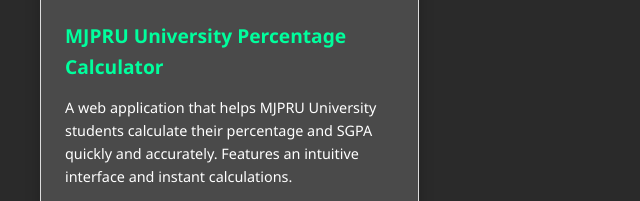
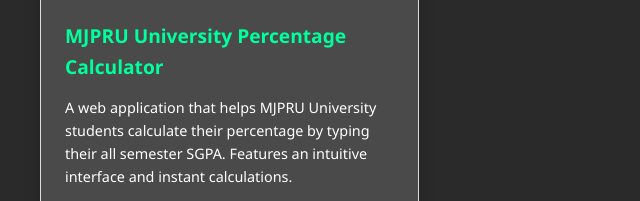
Before and after one commit to yash-123-dotcom/Personal-Portfolio, a plain HTML site: page index.html in a window 1280 px wide. Shown: the part 3051-3252 px from the top of the page, 0-640 px from the left. Drawn offline with Linux system fonts and the light colour scheme.

Commit message:
Update index.html

```diff
--- a/index.html
+++ b/index.html
@@ -380,7 +380,7 @@
                 </div>
                 <div class="project-info">
                     <h3>MJPRU University Percentage Calculator</h3>
-                    <p>A web application that helps MJPRU University students calculate their percentage and SGPA quickly and accurately. Features an intuitive interface and instant calculations.</p>
+                    <p>A web application that helps MJPRU University students calculate their percentage by typing their all semester SGPA. Features an intuitive interface and instant calculations.</p>
                     <div class="project-tech">
                         <span>Python</span>
                         <span>Flask</span>
```
